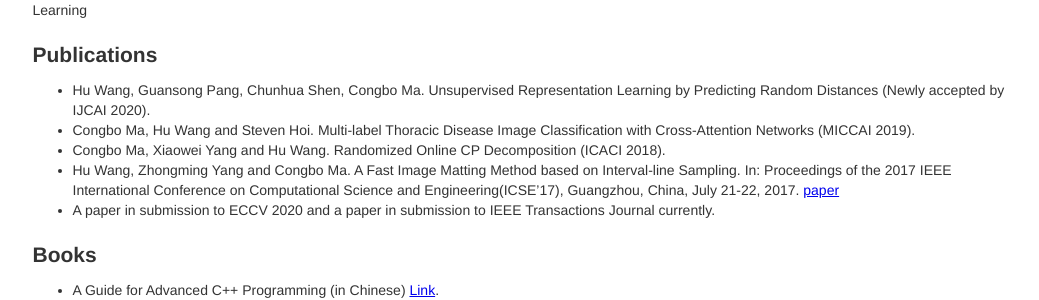
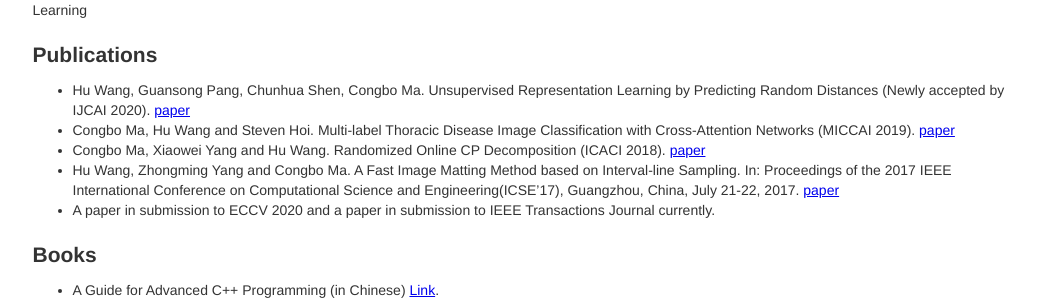
Before and after one commit to billhhh/whblog-omega, a Jekyll site: the page res/index.html, which Jekyll copies as it is, in a window 1280 px wide and 900 px high. Shown: the part 300-600 px from the top of the window, without its empty margins (120-1159 px from the left). Built offline with Jekyll 4.4.1, drawn with Linux system fonts in a browser that asks for light colours.

Commit message:
Update index.html

```diff
--- a/res/index.html
+++ b/res/index.html
@@ -47,13 +47,13 @@
       <div class="row">
         <ul>
           <li>
-            Hu Wang, Guansong Pang, Chunhua Shen, Congbo Ma. Unsupervised Representation Learning by Predicting Random Distances (Newly accepted by IJCAI 2020).
+            Hu Wang, Guansong Pang, Chunhua Shen, Congbo Ma. Unsupervised Representation Learning by Predicting Random Distances (Newly accepted by IJCAI 2020). <a href = "https://arxiv.org/abs/1912.12186">paper</a>
           </li>
           <li>
-            Congbo Ma, Hu Wang and Steven Hoi. Multi-label Thoracic Disease Image Classification with Cross-Attention Networks (MICCAI 2019).
+            Congbo Ma, Hu Wang and Steven Hoi. Multi-label Thoracic Disease Image Classification with Cross-Attention Networks (MICCAI 2019). <a href = "https://link.springer.com/chapter/10.1007/978-3-030-32226-7_81">paper</a>
           </li>
           <li>
-            Congbo Ma, Xiaowei Yang and Hu Wang. Randomized Online CP Decomposition (ICACI 2018).
+            Congbo Ma, Xiaowei Yang and Hu Wang. Randomized Online CP Decomposition (ICACI 2018). <a href = "https://ieeexplore.ieee.org/document/8377495">paper</a>
           </li>
 	  <li>
             Hu Wang, Zhongming Yang and Congbo Ma. A Fast Image Matting Method based on Interval-line Sampling. In: Proceedings of the 2017 IEEE International Conference on Computational Science and Engineering(ICSE’17), Guangzhou, China, July 21-22, 2017. <a href = "http://ieeexplore.ieee.org/document/8005936/">paper</a>
```
